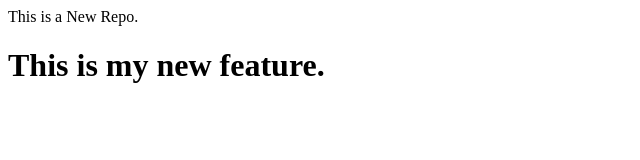
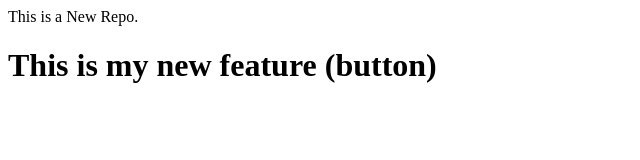
Before and after one commit to oveshshaikh786/localrepo, a plain HTML site: page index.html in a window 1280 px wide. Shown: the whole page, without its empty margins (0-640 px from the left). Drawn offline with Linux system fonts and the light colour scheme.

```diff
--- a/index.html
+++ b/index.html
@@ -1,2 +1,2 @@
 <p>This is a New Repo.</p>
-<h1>This is my new feature.</h1>
+<h1>This is my new feature (button)</h1>
```
